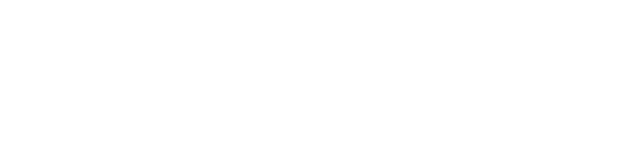
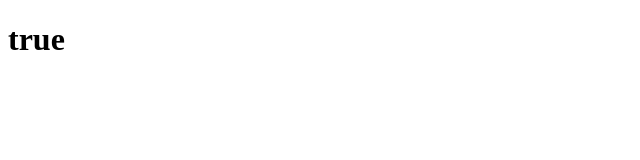
Before and after one commit to KumahachiBB/seigen.github.io, a plain HTML site: page index.html in a window 1280 px wide. Shown: the whole page, without its empty margins (0-640 px from the left). Drawn offline with Linux system fonts and the light colour scheme.

Commit message:
Update index.html

```diff
--- a/index.html
+++ b/index.html
@@ -6,6 +6,6 @@
     <title>seigen</title>
 </head>
 <body>
-    <h1></h1>
+    <h1>true</h1>
 </body>
 </html>
```
